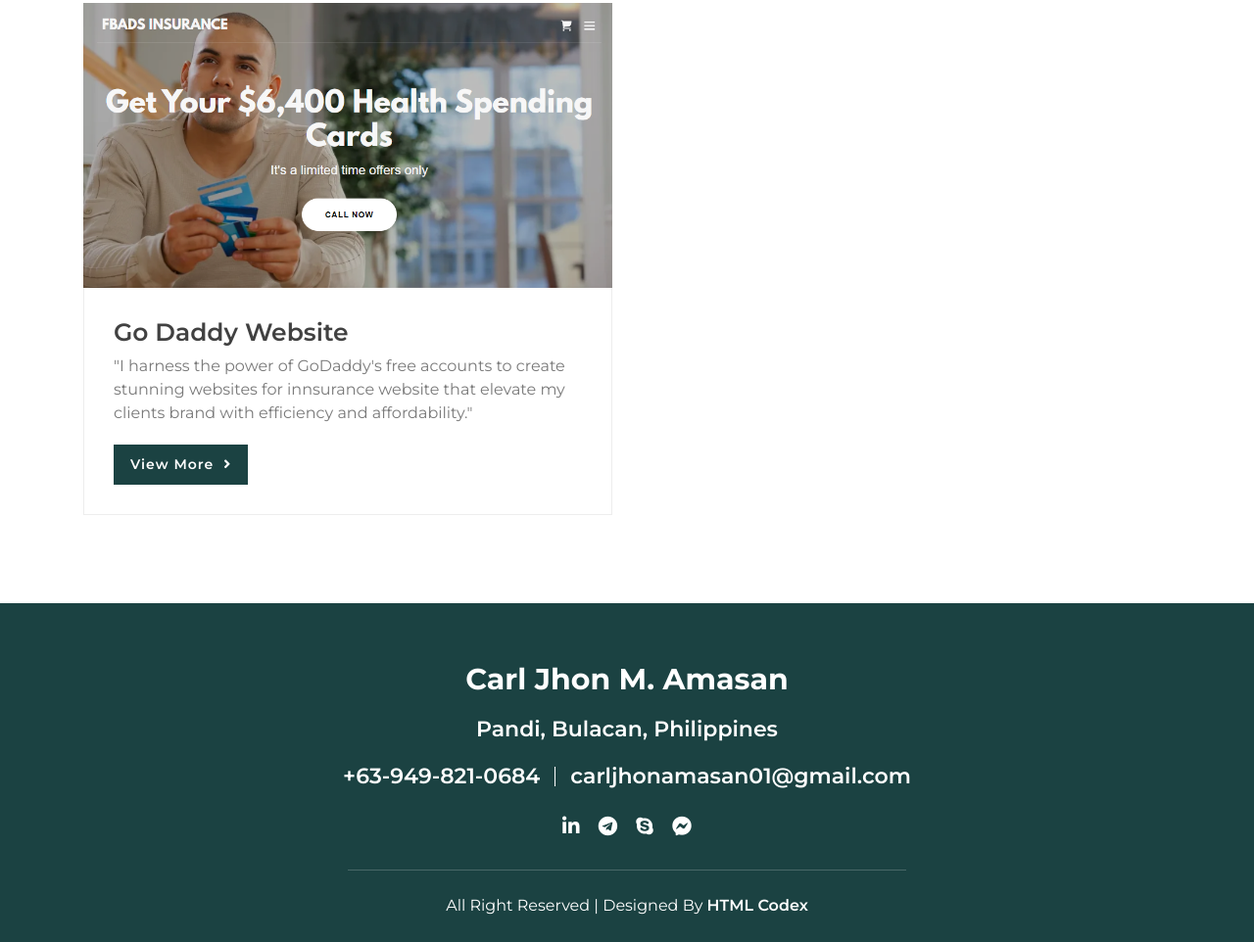
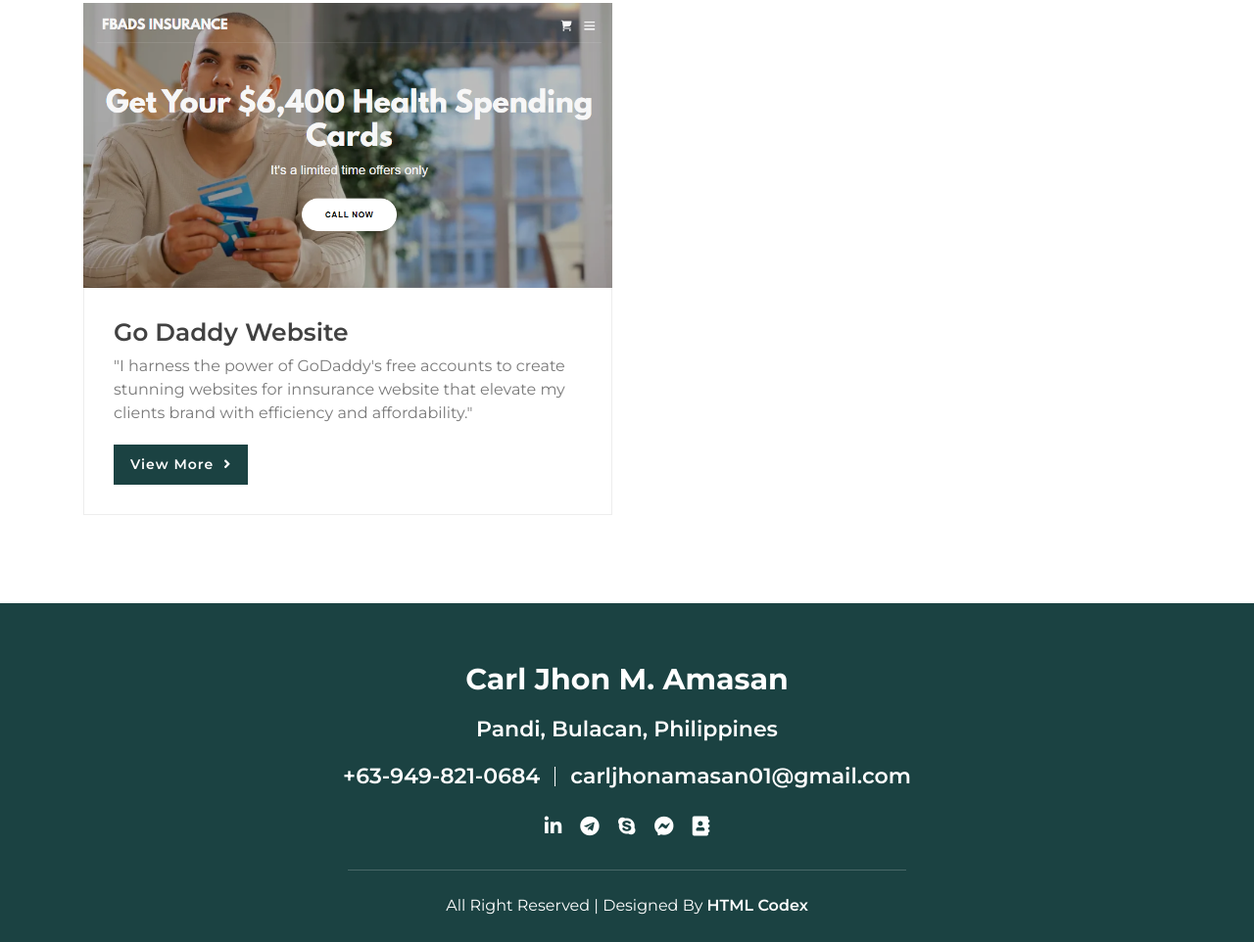
Before and after one commit to carljhon/Portfolio_3, a plain HTML site: page index.html in a window 1280 px wide. Shown: the part 5581-6543 px from the top of the page at 98% size. Drawn offline with nearby package versions, Linux system fonts and the light colour scheme.

Commit message:
Update index.html

```diff
--- a/index.html
+++ b/index.html
@@ -384,6 +384,7 @@
                             <a href="https://t.me/carljhonamasan01"><i class="fab fa-telegram"></i></a>
                             <a href="https://join.skype.com/invite/yKURlekf5i2h"><i class="fab fa-skype"></i></a>
                             <a href="https://m.me/profile.php?id=100073298663861"><i class="fab fa-facebook-messenger"></i></a>
+                            <a href="https://www.onlinejobs.ph/jobseekers/info/3168296"><i class="fas fa-address-book"></i></a>
                         </div>
                     </div>
                 </div>
```
